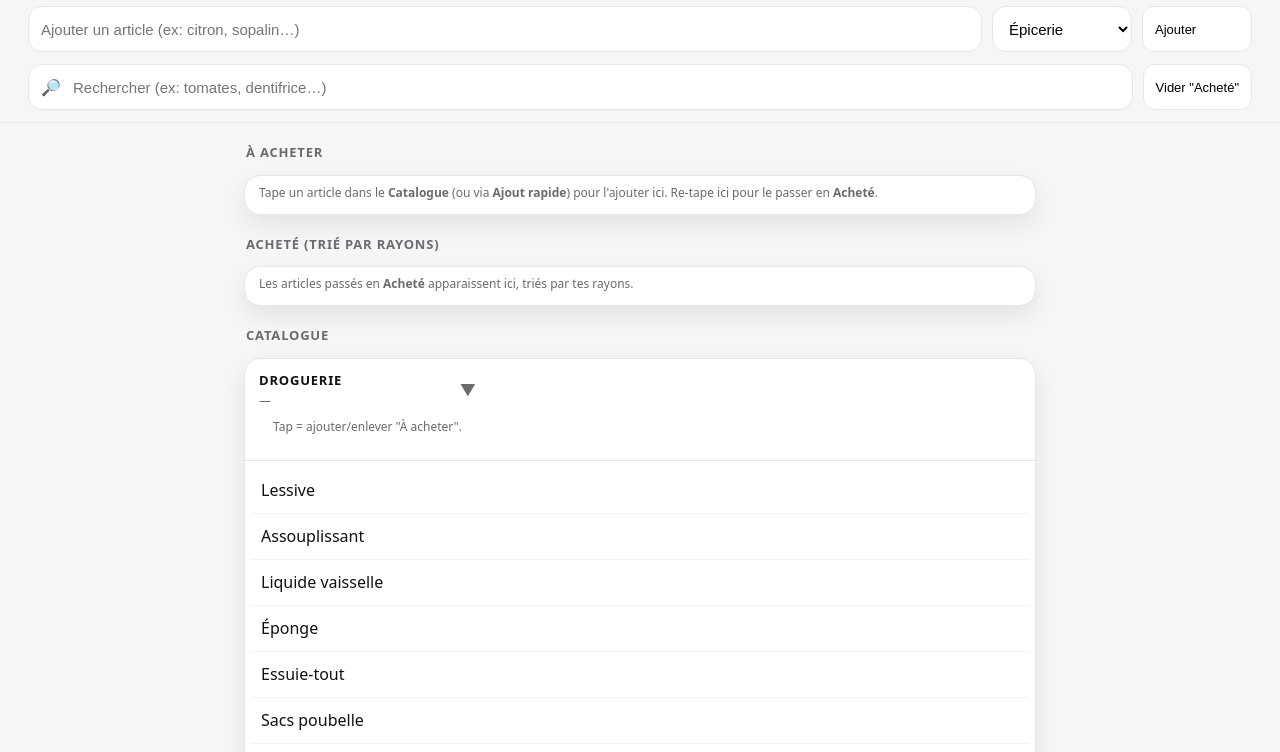
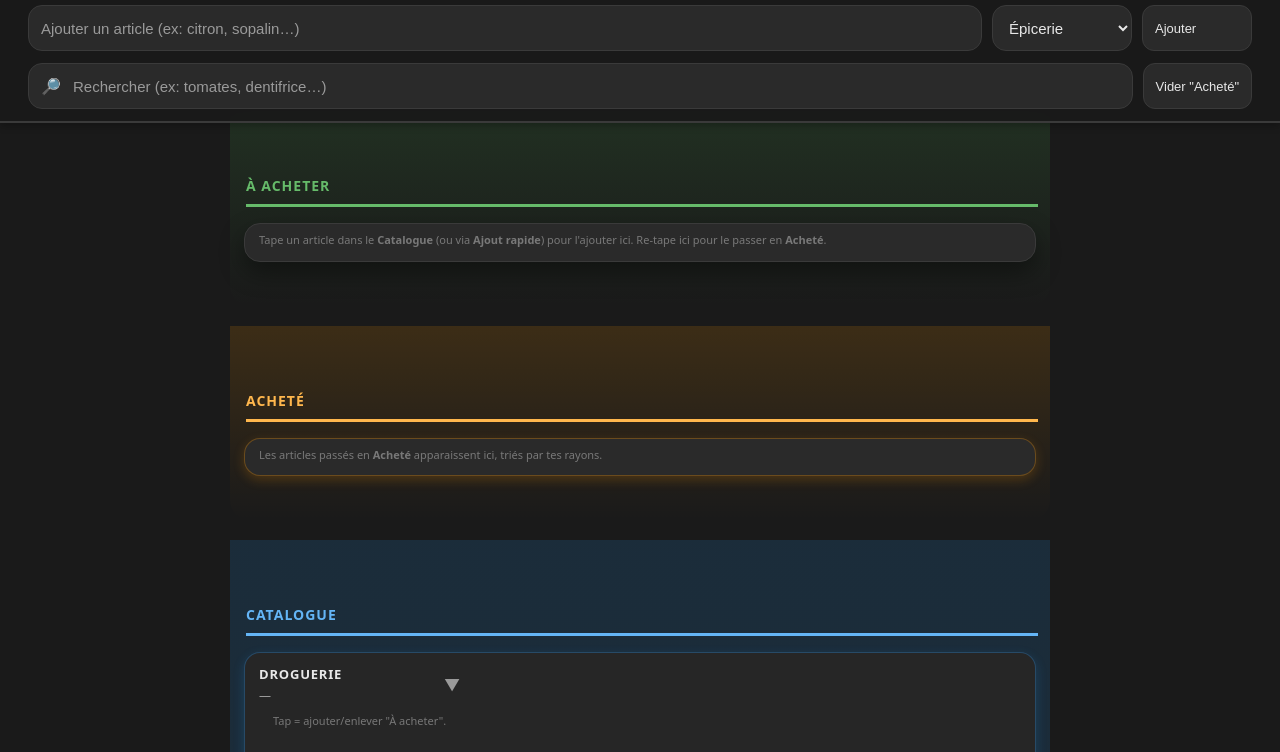
Before and after one commit to jacquetdamien/Liste-courses, a plain HTML site: page index.html in a window 1280 px wide. Shown: the part 61-813 px from the top of the page. Drawn offline with Linux system fonts and the light colour scheme.

Commit message:
Mode sombre et amÃ©liorations UI - Passage en mode sombre avec couleurs adaptÃ©es - Ajout de couleurs distinctes par section (vert/orange/bleu) - AmÃ©lioration de la lisibilitÃ© des champs de texte et boutons - Suppression du texte d'aide dans la zone meta

```diff
--- a/index.html
+++ b/index.html
@@ -4,7 +4,7 @@
   <meta charset="utf-8" />
   <meta name="viewport" content="width=device-width,initial-scale=1,viewport-fit=cover" />
   <title>Liste de courses</title>
-  <meta name="theme-color" content="#ffffff" />
+  <meta name="theme-color" content="#1a1a1a" />
   <link rel="stylesheet" href="styles.css" />
 </head>
 
@@ -34,14 +34,20 @@
 </header>
 
 <main id="app" class="safe">
-  <div class="sectionTitle">À acheter</div>
-  <div id="selected"></div>
+  <div id="selected-section">
+    <div class="sectionTitle">À acheter</div>
+    <div id="selected"></div>
+  </div>
 
-  <div class="sectionTitle">Acheté (trié par rayons)</div>
-  <div id="bought"></div>
+  <div id="bought-section">
+    <div class="sectionTitle">Acheté</div>
+    <div id="bought"></div>
+  </div>
 
-  <div class="sectionTitle">Catalogue</div>
-  <div id="catalog"></div>
+  <div id="catalog-section">
+    <div class="sectionTitle">Catalogue</div>
+    <div id="catalog"></div>
+  </div>
 </main>
 
 <div class="toast" id="toast">Sauvegardé</div>
--- a/script.js
+++ b/script.js
@@ -279,7 +279,7 @@ function renderCatalog(data) {
 }
 
 function renderAll(data) {
-  app.meta.textContent = "Sauvegarde locale • Tap catalogue = À acheter • Tap À acheter = Acheté";
+  app.meta.textContent = "";
   renderSelected(data);
   renderBought(data);
   renderCatalog(data);
--- a/styles.css
+++ b/styles.css
@@ -1,12 +1,20 @@
 :root {
-  --bg: #f6f6f7;
-  --card: #fff;
-  --ink: #111;
-  --muted: #6b6b6f;
-  --line: #e7e7ea;
-  --shadow: 0 10px 24px rgba(0, 0, 0, .08);
+  --bg: #1a1a1a;
+  --card: #2a2a2a;
+  --ink: #e8e8e8;
+  --muted: #9a9a9a;
+  --line: #3a3a3a;
+  --shadow: 0 10px 24px rgba(0, 0, 0, .4);
   --radius: 16px;
   --tap: 46px;
+
+  /* Couleurs par section - mode sombre */
+  --color-selected: rgba(76, 175, 80, 0.15);
+  --color-selected-accent: #66bb6a;
+  --color-bought: rgba(255, 152, 0, 0.15);
+  --color-bought-accent: #ffb74d;
+  --color-catalog: rgba(33, 150, 243, 0.15);
+  --color-catalog-accent: #64b5f6;
 }
 
 * {
@@ -29,9 +37,10 @@ header {
   position: sticky;
   top: 0;
   z-index: 10;
-  background: rgba(246, 246, 247, .92);
+  background: rgba(26, 26, 26, .95);
   backdrop-filter: blur(10px);
-  border-bottom: 1px solid var(--line);
+  border-bottom: 2px solid var(--line);
+  box-shadow: 0 2px 8px rgba(0, 0, 0, 0.3);
 }
 
 .bar {
@@ -51,9 +60,10 @@ header {
 
 h1 {
   margin: 0;
-  font-size: 18px;
+  font-size: 20px;
   letter-spacing: .2px;
-  font-weight: 600;
+  font-weight: 700;
+  color: var(--ink);
 }
 
 .meta {
@@ -79,6 +89,12 @@ h1 {
   align-items: center;
   gap: 10px;
   box-shadow: 0 1px 0 rgba(0, 0, 0, .02);
+  transition: all 0.2s ease;
+}
+
+.search:focus-within {
+  border-color: var(--color-catalog-accent);
+  box-shadow: 0 0 0 3px rgba(33, 150, 243, 0.2);
 }
 
 .search input {
@@ -87,6 +103,11 @@ h1 {
   outline: none;
   font-size: 15px;
   background: transparent;
+  color: var(--ink);
+}
+
+.search input::placeholder {
+  color: var(--muted);
 }
 
 .btn {
@@ -101,11 +122,15 @@ h1 {
   gap: 8px;
   cursor: pointer;
   user-select: none;
-  transition: background-color 0.2s ease, transform 0.1s ease;
+  transition: all 0.2s ease;
+  font-weight: 500;
+  color: var(--ink);
 }
 
 .btn:hover {
-  background: #fafafa;
+  background: #3a3a3a;
+  transform: translateY(-1px);
+  box-shadow: 0 2px 8px rgba(0, 0, 0, 0.3);
 }
 
 .btn:active {
@@ -113,12 +138,14 @@ h1 {
 }
 
 .btn.danger {
-  border-color: #f1caca;
-  color: #c33;
+  border-color: #d32f2f;
+  color: #ff5252;
+  background: rgba(211, 47, 47, 0.2);
 }
 
 .btn.danger:hover {
-  background: #fff5f5;
+  background: rgba(211, 47, 47, 0.3);
+  color: #ff6b6b;
 }
 
 .quickAdd {
@@ -147,10 +174,21 @@ h1 {
   outline: none;
   width: 100%;
   transition: border-color 0.2s ease;
+  color: var(--ink);
+}
+
+.field::placeholder {
+  color: var(--muted);
+}
+
+.field option {
+  background: var(--card);
+  color: var(--ink);
 }
 
 .field:focus {
-  border-color: #999;
+  border-color: var(--color-catalog-accent);
+  box-shadow: 0 0 0 3px rgba(33, 150, 243, 0.2);
 }
 
 select.field {
@@ -164,12 +202,58 @@ main {
 }
 
 .sectionTitle {
-  margin: 20px 2px 12px;
-  font-size: 13px;
-  letter-spacing: .8px;
+  margin: 32px 2px 16px;
+  font-size: 14px;
+  letter-spacing: 1px;
   text-transform: uppercase;
-  color: var(--muted);
-  font-weight: 600;
+  font-weight: 700;
+  padding: 8px 0;
+  border-bottom: 3px solid;
+  display: inline-block;
+  width: 100%;
+}
+
+/* Couleurs spécifiques pour chaque section */
+#selected-section {
+  background: linear-gradient(to bottom, var(--color-selected) 0%, transparent 100%);
+  padding: 24px 0 32px 0;
+  margin: -12px -14px 32px -14px;
+  padding-left: 14px;
+  padding-right: 14px;
+  border-radius: 0 0 20px 20px;
+}
+
+#selected-section .sectionTitle {
+  color: var(--color-selected-accent);
+  border-bottom-color: var(--color-selected-accent);
+}
+
+#bought-section {
+  background: linear-gradient(to bottom, var(--color-bought) 0%, transparent 100%);
+  padding: 24px 0 32px 0;
+  margin: -12px -14px 32px -14px;
+  padding-left: 14px;
+  padding-right: 14px;
+  border-radius: 0 0 20px 20px;
+}
+
+#bought-section .sectionTitle {
+  color: var(--color-bought-accent);
+  border-bottom-color: var(--color-bought-accent);
+}
+
+#catalog-section {
+  background: linear-gradient(to bottom, var(--color-catalog) 0%, transparent 100%);
+  padding: 24px 0 32px 0;
+  margin: -12px -14px 32px -14px;
+  padding-left: 14px;
+  padding-right: 14px;
+  border-radius: 0 0 20px 20px;
+}
+
+#catalog-section .sectionTitle {
+  color: var(--color-catalog-accent);
+  border-bottom-color: var(--color-catalog-accent);
 }
 
 .card {
@@ -179,6 +263,19 @@ main {
   box-shadow: var(--shadow);
   overflow: hidden;
   margin-bottom: 12px;
+  transition: box-shadow 0.2s ease, border-color 0.2s ease;
+}
+
+/* Couleurs pour les cartes de la section "Acheté" */
+#bought .card {
+  border-color: rgba(255, 152, 0, 0.3);
+  box-shadow: 0 4px 12px rgba(255, 152, 0, 0.2);
+}
+
+/* Couleurs pour les cartes du catalogue */
+#catalog .card {
+  border-color: rgba(33, 150, 243, 0.3);
+  box-shadow: 0 4px 12px rgba(33, 150, 243, 0.2);
 }
 
 .cardHeader {
@@ -188,6 +285,7 @@ main {
   justify-content: space-between;
   gap: 10px;
   border-bottom: 1px solid var(--line);
+  background: rgba(0, 0, 0, 0.1);
 }
 
 .catTitle {
@@ -217,15 +315,17 @@ main {
   padding: 10px 10px;
   min-height: var(--tap);
   border-radius: 14px;
-  transition: background-color 0.15s ease;
+  transition: all 0.15s ease;
+  cursor: pointer;
 }
 
 .item:hover {
-  background: #fafafa;
+  background: #f8f9fa;
+  transform: translateX(2px);
 }
 
 .item + .item {
-  border-top: 1px solid rgba(231, 231, 234, .55);
+  border-top: 1px solid rgba(58, 58, 58, .8);
   border-top-left-radius: 0;
   border-top-right-radius: 0;
 }
@@ -240,6 +340,8 @@ main {
   display: inline-flex;
   align-items: center;
   white-space: nowrap;
+  background: #333;
+  font-weight: 500;
 }
 
 .name {
@@ -253,10 +355,11 @@ main {
 }
 
 .tapHint {
-  font-size: 12px;
+  font-size: 11px;
   color: var(--muted);
   padding: 8px 14px 12px;
   line-height: 1.5;
+  opacity: 0.7;
 }
 
 .smallBtn {
@@ -271,15 +374,17 @@ main {
   left: 50%;
   bottom: calc(env(safe-area-inset-bottom) + 16px);
   transform: translateX(-50%);
-  background: rgba(17, 17, 17, .92);
-  color: #fff;
-  padding: 10px 12px;
+  background: var(--color-selected-accent);
+  color: #1a1a1a;
+  padding: 12px 20px;
   border-radius: 999px;
   font-size: 13px;
+  font-weight: 600;
   opacity: 0;
   pointer-events: none;
-  transition: opacity .2s ease;
+  transition: opacity .2s ease, transform .2s ease;
   z-index: 1000;
+  box-shadow: 0 4px 12px rgba(76, 175, 80, 0.5);
 }
 
 .toast.show {
@@ -302,17 +407,18 @@ details > summary::-webkit-details-marker {
 /* Styles pour la section "À acheter" avec séparateurs simples */
 .selectedContainer {
   background: var(--card);
-  border: 1px solid var(--line);
+  border: 2px solid var(--color-selected-accent);
   border-radius: var(--radius);
-  box-shadow: var(--shadow);
+  box-shadow: 0 4px 12px rgba(76, 175, 80, 0.3);
   overflow: hidden;
   margin-bottom: 12px;
 }
 
 .categorySeparator {
-  border-top: 2px solid var(--ink);
+  border-top: 2px solid var(--color-selected-accent);
   margin: 12px 14px 8px;
   padding-top: 8px;
+  opacity: 0.4;
 }
 
 .categorySeparator:first-child {
```
